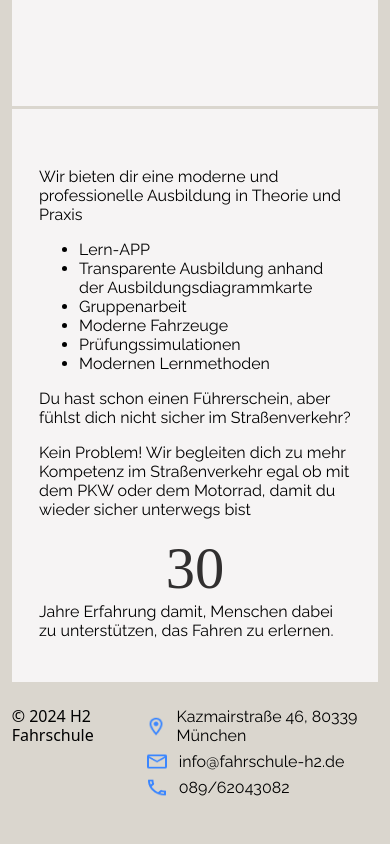
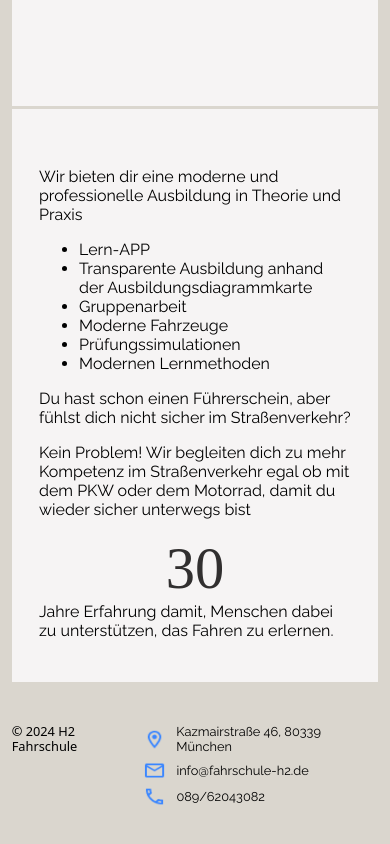
Before and after one commit to Korzyukova/Fahrschule, a Next.js app: page / in a window 390 px wide. Shown: the part 543-1387 px from the top of the page. Built offline with nearby package versions, Linux system fonts and the light colour scheme; a web font is replaced by a local one.

Commit message:
font footer

```diff
--- a/src/app/globals.css
+++ b/src/app/globals.css
@@ -435,13 +435,13 @@ body {
   }
 
   .footer {
-    font-size: 1em;
-    margin-top: 3vh;
-  margin-bottom: 3vh;
+    font-size: 0.8em;
+    margin-top: 5vh;
+    margin-bottom: 5vh;
   }
 
   .footer-icon {
-   width: 6vw;
+    width: 6vw;
     height: 2.5vh;
     margin: 0;
     margin-right: 10px;
```
